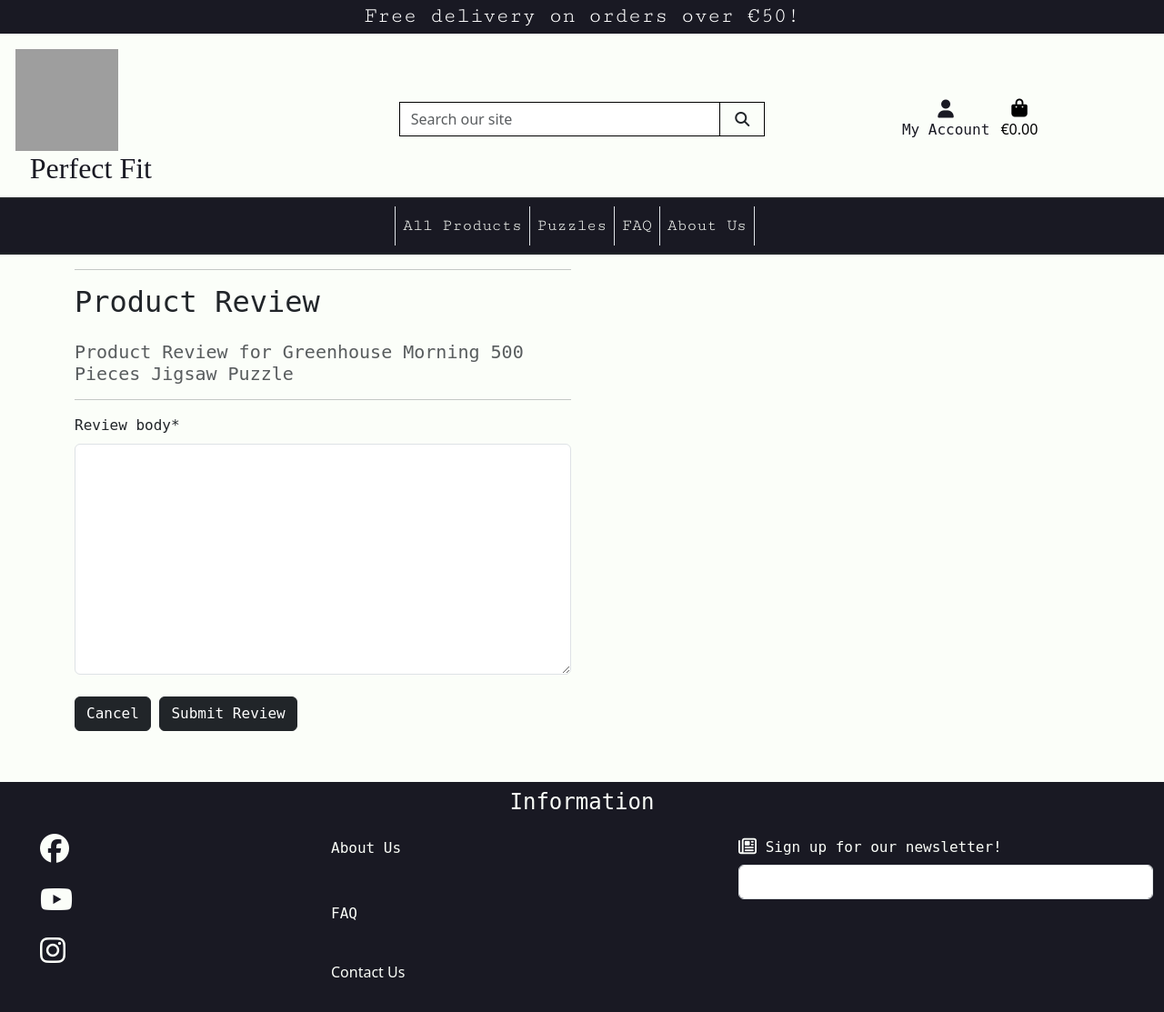
After one commit to ZoeMacf/perfect-fit, a Django app: page /products/add_review/1/ in a window 1280 px wide. The commit adds this page. Shown: the whole page at 91% size. Run offline with Django 5.2, Linux system fonts and the light colour scheme; data comes from the database, SQL or seed files in the repository; parts of the project's set-up code (start-up, migrations or seed data) failed here and were passed over; some libraries are stand-ins or nearby versions; some web fonts are replaced; grey boxes are pictures that could not be loaded.

Commit message:
create review model, view and url

```diff
--- a/perfect_fit/settings.py
+++ b/perfect_fit/settings.py
@@ -29,7 +29,7 @@ if os.path.exists("env.py"):
 SECRET_KEY = os.environ.get("SECRET_KEY")
 
 # SECURITY WARNING: don't run with debug turned on in production!
-DEBUG = False
+DEBUG = True
 
 ALLOWED_HOSTS = ['8000-zoemacf-perfectfit-myjy0wrtjrs.ws-eu114.gitpod.io', '.herokuapp.com']
 
--- a/products/admin.py
+++ b/products/admin.py
@@ -1,6 +1,7 @@
 from django.contrib import admin
 
-from .models import Product, Category
+from .models import Product, Category, Reviews
 
 admin.site.register(Product)
 admin.site.register(Category)
+admin.site.register(Reviews)
--- a/products/forms.py
+++ b/products/forms.py
@@ -1,6 +1,6 @@
 from django import forms
 from .widgets import CustomClearableFileInput
-from .models import Product, Category
+from .models import Product, Category, Reviews
 
 
 class ProductForm(forms.ModelForm):
@@ -19,3 +19,9 @@ class ProductForm(forms.ModelForm):
     self.fields['category'].choices = friendly_names
     for field_name, field in self.fields.items():
       field.widget.attrs['class'] = 'border-dark rounded'
+
+class ReviewForm(forms.ModelForm):
+
+  class Meta:
+    model = Reviews
+    fields = ['review_body']
--- a/products/models.py
+++ b/products/models.py
@@ -29,3 +29,20 @@ class Product(models.Model):
 
   def __str__(self):
         return self.name
+
+class Reviews(models.Model):
+    """Creates a model for the comments on recipe posts"""
+
+    product = models.ForeignKey(
+    Product, on_delete=models.CASCADE, related_name="review"
+    )
+    author = models.ForeignKey(
+    UserProfile, on_delete=models.CASCADE, related_name="reviewer"
+    )
+    review_body = models.TextField()
+    approved = models.BooleanField(default=False)
+    created_on = models.DateTimeField(auto_now_add=True)
+
+    def __str__(self):
+
+        return f"Review of {self.product.name} by {self.author}"
--- /dev/null
+++ b/products/templates/products/add_review.html
@@ -0,0 +1,38 @@
+{% extends "base.html" %}
+{% load static %}
+
+{% block page_header %}
+    <div class="container header-container">
+        <div class="row">
+            <div class="col"></div>
+        </div>
+    </div>
+{% endblock %}
+
+
+{% block content %}
+    <div class="container">
+        <div class="row">
+            <div class="col-12 col-md-6">
+                <hr>
+                <h2 class="content-font mb-4">Product Review</h2>
+                <h5 class="text-muted content-font">Product Review for {{ product.name }}</h5>
+                <hr>
+            </div>
+        </div>
+
+        <div class="row">
+          <div class="col-12 col-md-6">
+              <form method="POST" action="{% url 'add_review' product.id %}" class="form mb-2 content-font" enctype="multipart/form-data">
+                {% csrf_token %}
+                {{ form|crispy }}
+                <div class="text-right">
+                  <a class="btn btn-dark rounded content-font mt-2" href="{% url 'product_detail' product.id %}">Cancel</a>
+                  <button class="btn btn-dark rounded content-font mt-2" type="submit">Submit Review</button>
+                </div>
+              </form>
+          </div>
+        </div>
+    </div>
+
+{% endblock %}
--- a/products/urls.py
+++ b/products/urls.py
@@ -8,4 +8,5 @@ urlpatterns = [
   path('add/', views.add_product, name='add_product'),
   path('edit/<int:product_id>/', views.edit_product, name='edit_product'),
   path('delete/<int:product_id>/', views.delete_product, name='delete_product'),
+  path('add_review/<int:product_id>/', views.add_review, name='add_review'),
 ]
--- a/products/views.py
+++ b/products/views.py
@@ -5,8 +5,8 @@ from django.db.models.functions import Lower
 from django.core.paginator import Paginator
 from django.db.models import Q
 
-from .models import Product, Category
-from .forms import ProductForm
+from .models import Product, Category, Reviews
+from .forms import ProductForm, ReviewForm
 
 # Create your views here.
 
@@ -145,3 +145,29 @@ def delete_product(request, product_id):
     product.delete()
     messages.success(request, 'Product deleted!')
     return redirect(reverse('products'))
+
+
+def add_review(request, product_id):
+  """ add a review to product"""
+  product = get_object_or_404(Product, pk=product_id)
+  if request.method == 'POST':
+    form = ReviewForm(request.POST, request.FILES)
+    if form.is_valid():
+        review = form.save(commit=False)
+        review.author = request.user.userprofile
+        review.product = product
+        review = form.save()
+        messages.success(request, 'Successfully submitted your review!')
+        return redirect(reverse('product_detail', args=[product.id]))
+    else:
+        messages.error(request, 'Failed to submit your review. Please ensure the form is valid')
+  else:
+    form = ReviewForm()
+
+    template = 'products/add_review.html'
+    context  = {
+    'form': form,
+    'product':product
+    }
+
+    return render(request, template, context)
--- a/user_reviews/views.py
+++ /dev/null
@@ -1,3 +0,0 @@
-from django.shortcuts import render
-
-# Create your views here.
```
Also changed, not shown: products/templates/products/product_detail.html (+27 -0 lines), products/migrations/0007_reviews.py (added), user_reviews/templates/user_reviews/add_review.html (deleted).
